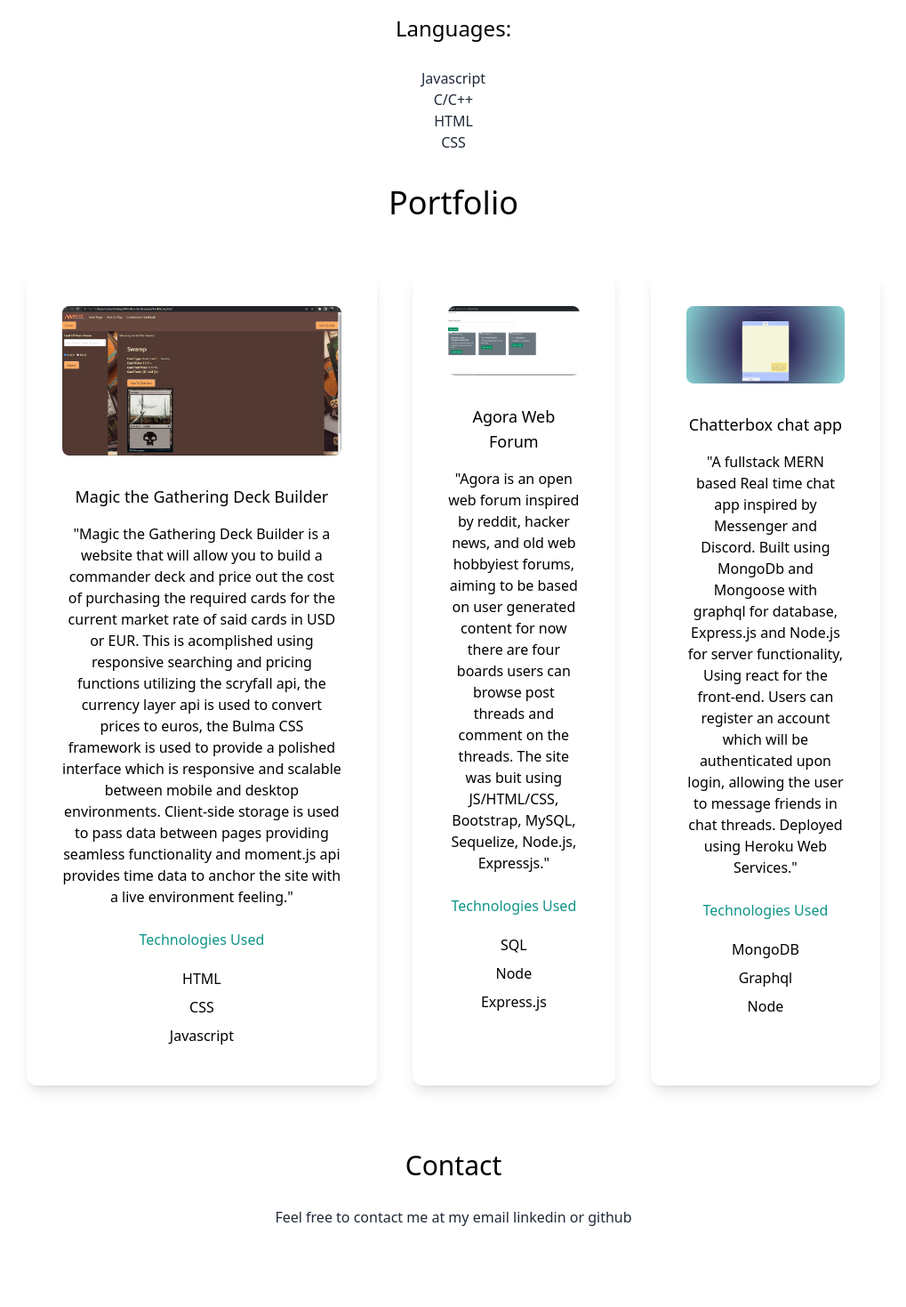
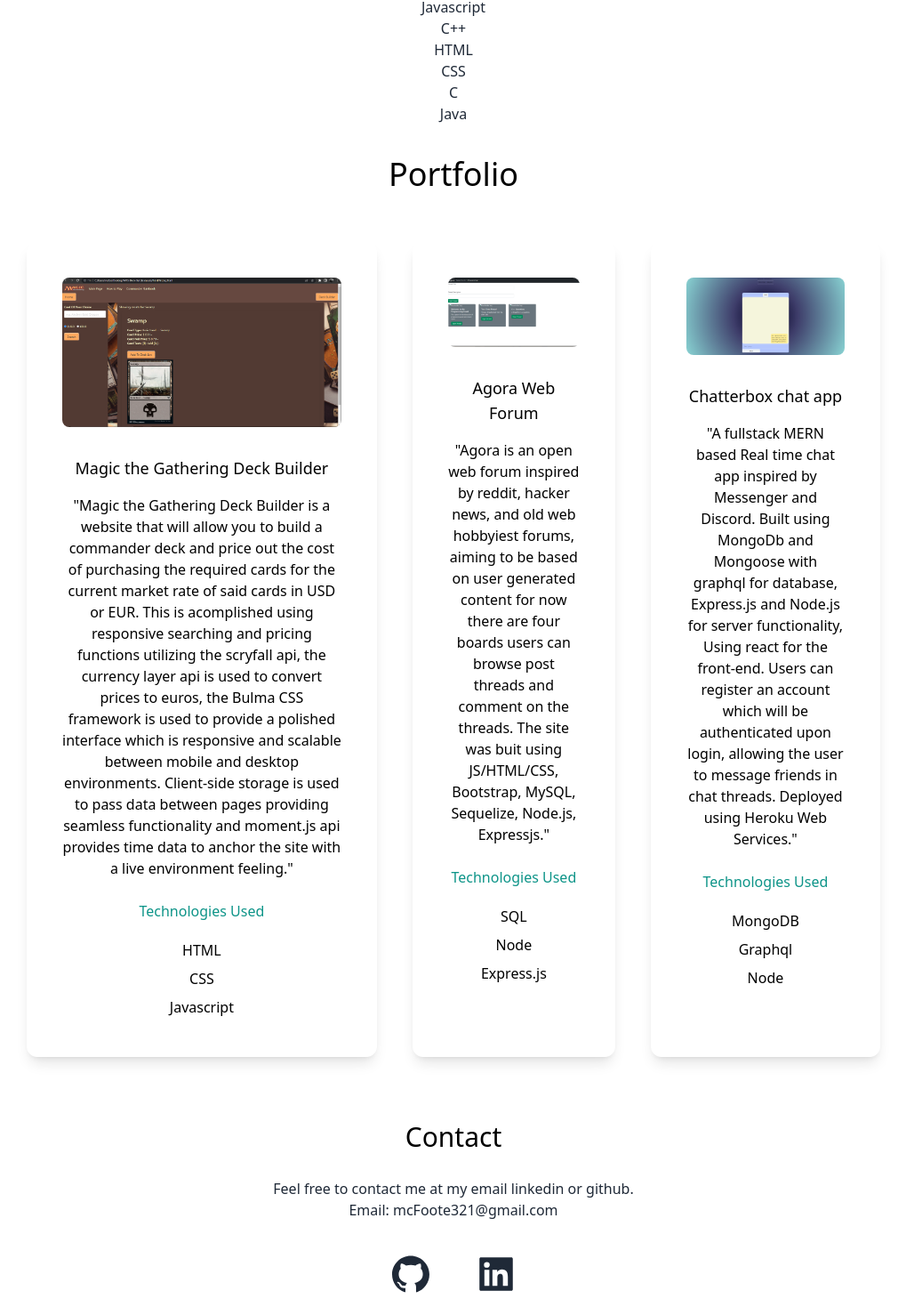
Before and after one commit to mcfoote/react-professional-portfolio, a Next.js app: page / in a window 1280 px wide. Shown: the part 1268-2737 px from the top of the page at 89% size, without its empty margins (130-1149 px from the left). Before the commit the page ends 2668 px from the top, so only its background shows below. Built offline with nearby package versions, Linux system fonts and the light colour scheme.

Commit message:
work on darkmode styles

```diff
--- a/pages/index.js
+++ b/pages/index.js
@@ -54,10 +54,7 @@ export default function Home() {
               Excepteur sint occaecat cupidatat non proident, sunt in culpa qui officia deserunt mollit anim id est laborum."
             </p>
           </div>
-          <div className="text-5xl flex justify-center gap-12 py-4 text-gray-800">
-            <AiFillGithub />
-            <AiFillLinkedin />
-          </div>
+
           <div className="relative mx-auto bg-gradient-to-b from-teal-600 rounded-full w-80 h-80 overflow-hidden md:h-96 md:w-96">
             <Image src={circlePortrait} layout="fill" objectFit="cover"/>
           </div>
@@ -75,9 +72,12 @@ export default function Home() {
             <h3 className="text-2xl py-2 dark:text-orange-600">Languages:</h3>
             <ul className="text-md py-5 leading-6 text-gray-800">
               <li>Javascript</li>
-              <li>C/C++</li>
+              <li>C++</li>
               <li>HTML</li>
               <li>CSS</li>
+              <li>C</li>
+              <li>Java</li>
+              <li></li>
             </ul>
           </div>
           <h3 className="text-center text-4xl py-4 dark:text-orange-600">Portfolio</h3>
@@ -129,11 +129,18 @@ export default function Home() {
           <div className="text-center">
             <h3 className="text-center text-3xl font-medium pt-8 pb-2 dark:text-orange-600">Contact</h3>
             <p className="text-md py-5 leading-6 text-gray-800 dark:text-orange-800">
-              Feel free to contact me at my email linkedin or github
+              Feel free to contact me at my email linkedin or github.
+              <br />
+              Email: mcFoote321@gmail.com
             </p>
-            <ul>
-
-            </ul>
+            <div className="text-5xl flex justify-center gap-12 py-4 text-gray-800">
+            <a href="https://github.com/mcfoote" target="_blank">
+              <AiFillGithub />
+            </a>
+            <a href="https://www.linkedin.com/in/mitch-foote-4910a1265/" target="_blank">
+              <AiFillLinkedin />
+            </a>
+          </div>
           </div>
         </section>
       </main>
```
